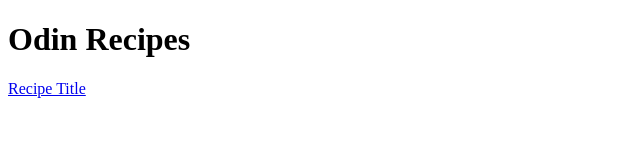
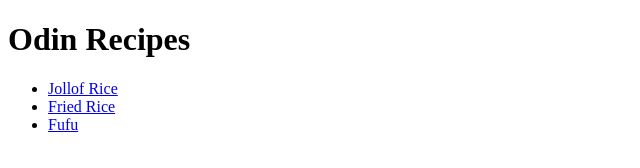
Before and after one commit to yungProg/odin_recipes, a plain HTML site: page index.html in a window 1280 px wide. Shown: the whole page, without its empty margins (0-640 px from the left). Drawn offline with Linux system fonts and the light colour scheme.

Commit message:
Add all links to various recipes to index.html
I tried and they are all functioning well

```diff
--- a/index.html
+++ b/index.html
@@ -7,6 +7,10 @@
 </head>
 <body>
     <h1>Odin Recipes</h1>
-    <a href="recipes/jollof.html">Recipe Title</a>
+    <ul>
+        <li><a href="recipes/jollof.html">Jollof Rice</a></li>
+        <li><a href="recipes/fried-rice.html">Fried Rice</a></li>
+        <li><a href="recipes/fufu.html">Fufu</a></li>
+    </ul>
 </body>
 </html>
```
